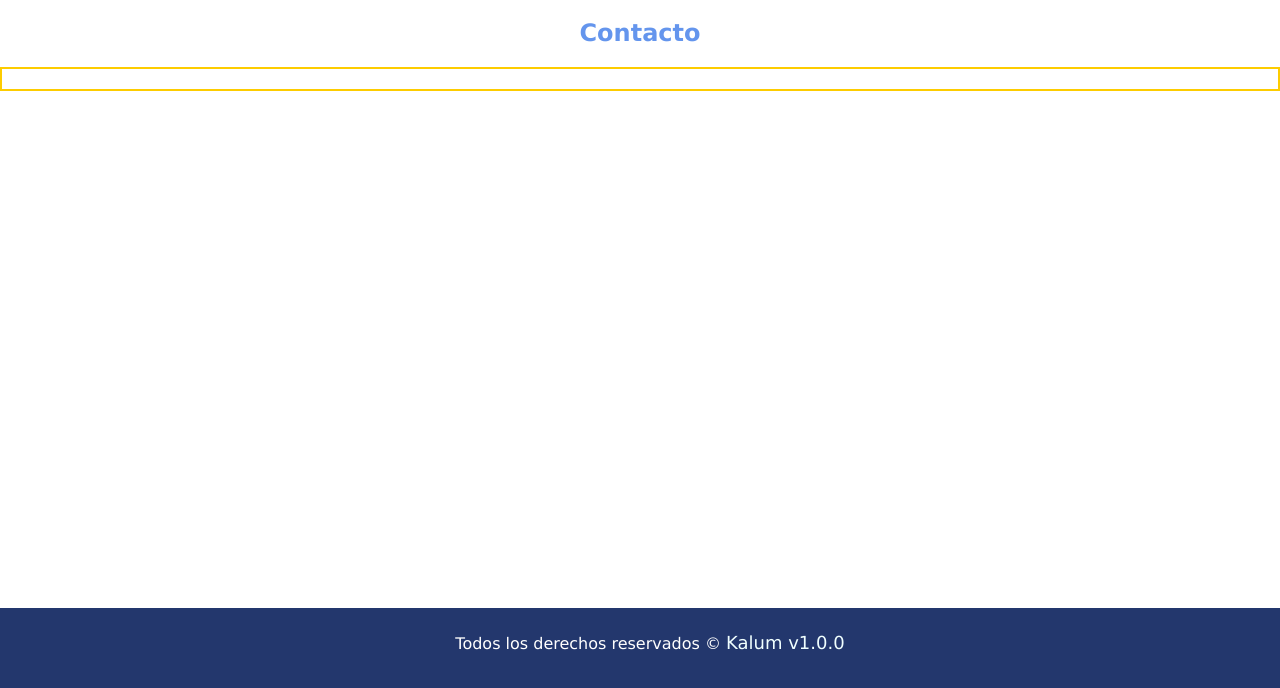
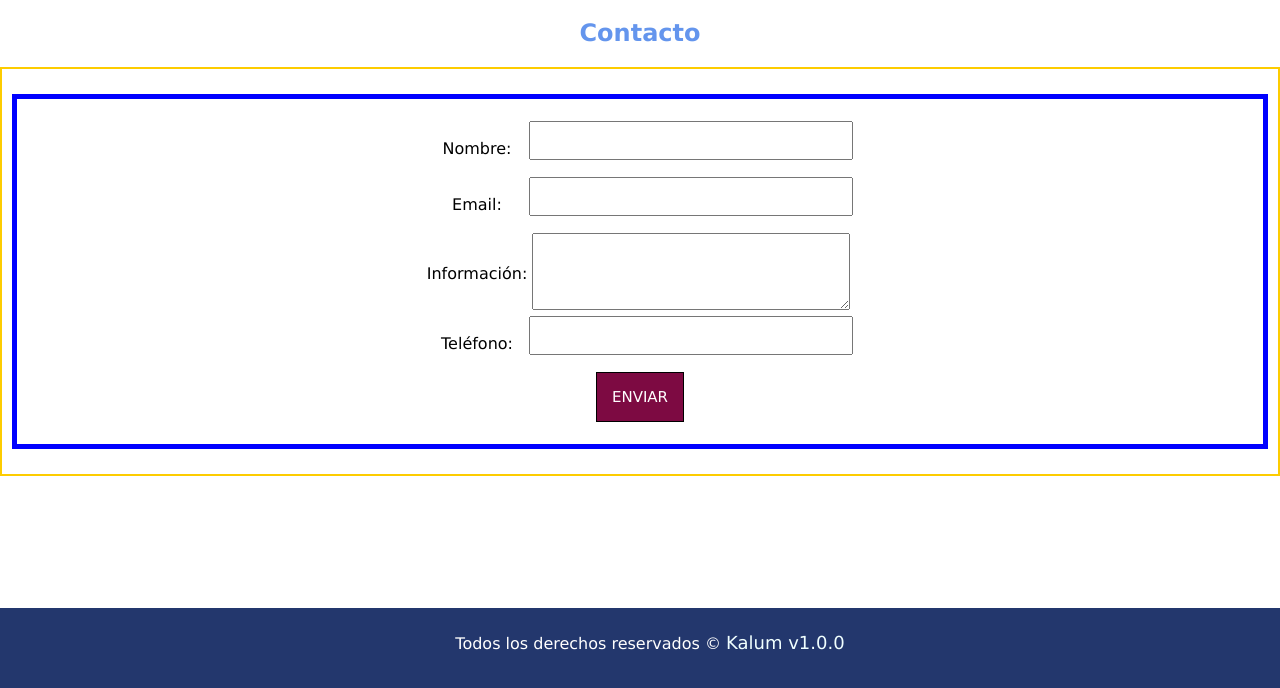
Before and after one commit to EdwinTumax/vs-frontend-2021, a plain HTML site: page contacto.html in a window 1280 px wide. Shown: the part 112-800 px from the top of the page. Drawn offline with Linux system fonts and the light colour scheme.

Commit message:
Finalizacion de formulario contacto

```diff
--- a/assets/css/style.css
+++ b/assets/css/style.css
@@ -102,7 +102,12 @@ footer a {
     margin-bottom: 15px;
     padding: 20px;
 }
-#contenido form * {
+
+#contenido form {
+    text-align: center;
+}
+
+#frm-inscripcion * {
     display: inline-block;
 }
 
--- a/contacto.html
+++ b/contacto.html
@@ -24,7 +24,29 @@
         <hr>
         <h2 class="subTitulo">Contacto</h2>
         <div id="contenido">
-
+            <form action="">
+                <table>
+                    <tr>
+                        <td><label for="Nombre">Nombre:</label></td>
+                        <td><input type="text" name="nombre"/></td>
+                    </tr>
+                    <tr>
+                        <td><label for="Nombre">Email:</label></td>
+                        <td><input type="text" name="email"/></td>
+                    </tr>
+                    <tr>
+                        <td><label for="Nombre">Información:</label></td>
+                        <td><textarea rows="5" cols="43"></textarea></td>
+                    </tr>
+                    <tr>
+                        <td><label for="Nombre">Teléfono:</label></td>
+                        <td><input type="text" name="telefono"/></td>
+                    </tr>
+                    <tr>
+                        <td colspan="2"><input type="submit" value="Enviar"/></td>
+                    </tr>
+                </table>
+            </form>
         </div>
         <footer>
             Todos los derechos reservados &copy; <a href="http://www.kinal.org.gt">Kalum v1.0.0</a>
```
